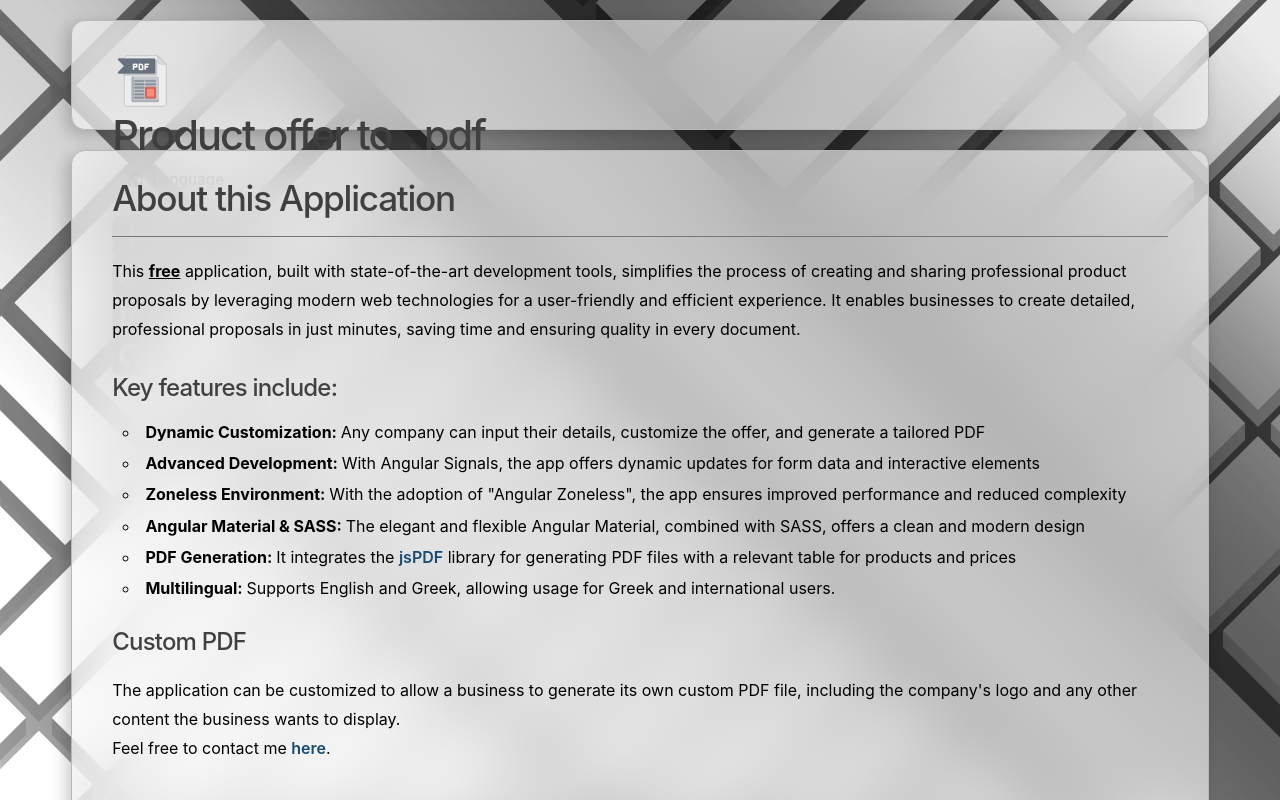
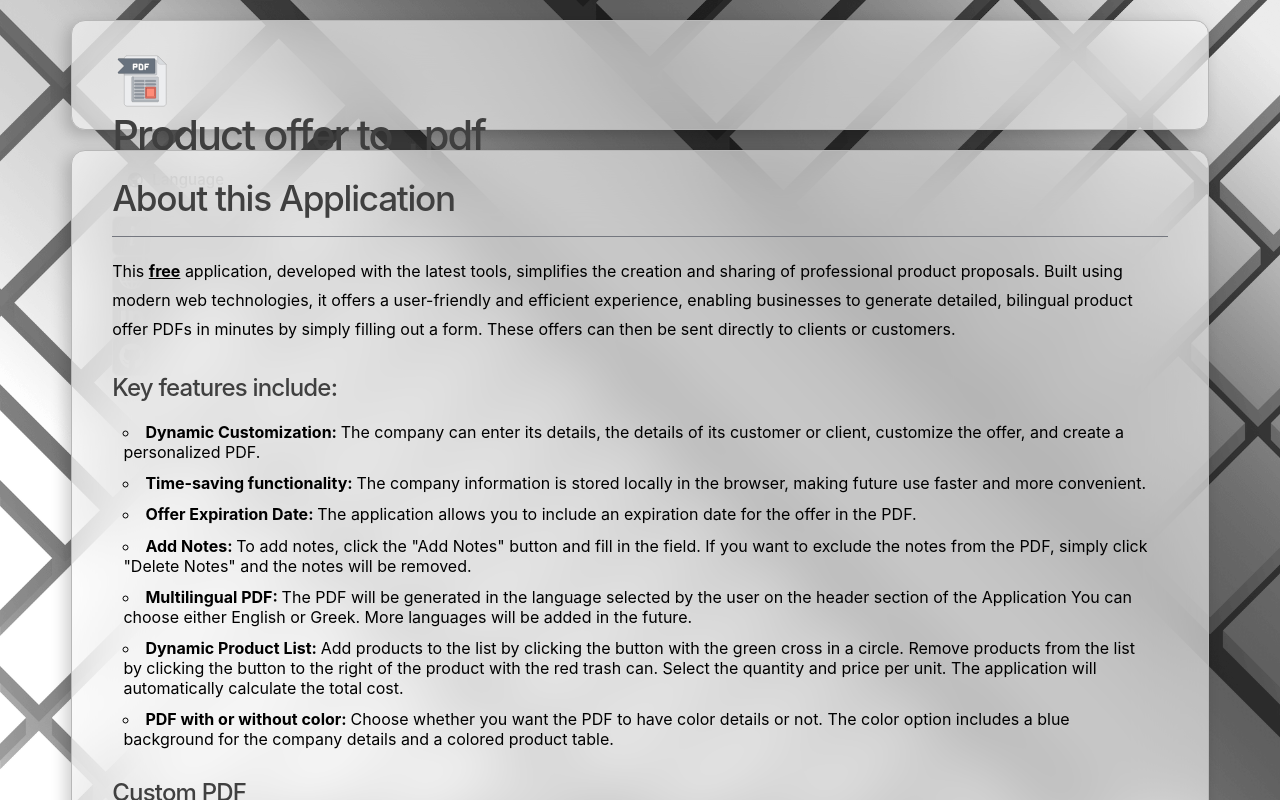
Before and after one commit to nickpolizogopoulos/product-list-offer, an Angular app: page /about in a window 1280 px wide. Shown: the top 800 px of the page. Built offline with nearby package versions, Linux system fonts and the light colour scheme.

Commit message:
Refactor: Update README and About content for clarity and improved descriptions.

```diff
--- a/src/app/pages/about/english-content.ts
+++ b/src/app/pages/about/english-content.ts
@@ -3,43 +3,61 @@ import { type AboutContent } from "./about-types";
 export const contentEng: AboutContent = {
     pageHeader: 'About this Application',
     appDescription: `
-        This <strong><u>free</u></strong> application, built with state-of-the-art development tools, simplifies the process
-        of creating and sharing professional product proposals by leveraging modern web technologies for a user-friendly and
-        efficient experience. It enables businesses to create detailed, professional proposals in just minutes, saving time and
-        ensuring quality in every document.
+        This <strong><u>free</u></strong> application, developed with the latest tools,
+        simplifies the creation and sharing of professional product proposals.
+        Built using modern web technologies, it offers a user-friendly and efficient experience,
+        enabling businesses to generate detailed, bilingual product offer PDFs in minutes by simply filling out a form.
+        These offers can then be sent directly to clients or customers.
     `,
     keyFeaturesHeader: 'Key features include:',
     features: [
         {
             name: 'Dynamic Customization',
-            information: 'Any company can input their details, customize the offer, and generate a tailored PDF'
+            information: `The company can enter its details, the details of its customer or client, customize the offer, and create a personalized PDF.`
         },
         {
-            name: 'Advanced Development',
-            information: 'With Angular Signals, the app offers dynamic updates for form data and interactive elements'
+            name: 'Time-saving functionality',
+            information: 'The company information is stored locally in the browser, making future use faster and more convenient.'
         },
         {
-            name: 'Zoneless Environment',
-            information: 'With the adoption of "Angular Zoneless", the app ensures improved performance and reduced complexity'
+            name: 'Offer Expiration Date',
+            information: 'The application allows you to include an expiration date for the offer in the PDF.'
         },
         {
-            name: 'Angular Material & SASS',
-            information: 'The elegant and flexible Angular Material, combined with SASS, offers a clean and modern design'
+            name: 'Add Notes',
+            information: `
+                To add notes, click the "Add Notes" button and fill in the field.
+                If you want to exclude the notes from the PDF, simply click "Delete Notes" and the notes will be removed.
+            `
         },
         {
-            name: 'PDF Generation',
-            information: `It integrates the <a class="link" href="https://artskydj.github.io/jsPDF/docs/jsPDF.html" target="_blank">jsPDF</a>
-                library for generating PDF files with a relevant table for products and prices`
+            name: 'Multilingual PDF',
+            information: `
+                The PDF will be generated in the language selected by the user on the header section of the Application
+                You can choose either English or Greek. More languages will be added in the future.
+            `
         },
         {
-            name: 'Multilingual',
-            information: 'Supports English and Greek, allowing usage for Greek and international users.'
+            name: 'Dynamic Product List',
+            information: `
+                Add products to the list by clicking the button with the green cross in a circle.
+                Remove products from the list by clicking the button to the right of the product with the red trash can.
+                Select the quantity and price per unit. The application will automatically calculate the total cost.
+            `
+        },
+        {
+            name: 'PDF with or without color',
+            information: `
+                Choose whether you want the PDF to have color details or not.
+                The color option includes a blue background for the company details and a colored product table.
+            `
         }
     ],
     customPdfHeader: 'Custom PDF',
     contact: [
         `The application can be customized to allow a business to generate its own custom PDF file,
                 including the company's logo and any other content the business wants to display.`,
+        `There is the option to create any kind of PDF files, not just product offers.`,
         `Feel free to contact me
         <a class="link" href="mailto:nick.polizogopoulos@gmail.com?Subject=About a custom .pdf generator">
             here</a>.`,
--- a/src/app/pages/about/greek-content.ts
+++ b/src/app/pages/about/greek-content.ts
@@ -3,44 +3,65 @@ import { AboutContent } from "./about-types";
 export const contentGr: AboutContent = {
     pageHeader: 'Σχετικά με την Εφαρμογή',
     appDescription: `
-        Αυτή η <strong><u>δωρεάν</u></strong> εφαρμογή, κατασκευασμένη με εργαλεία εφαρμογών τελευταίας τεχνολογίας,
-        απλοποιεί τη διαδικασία δημιουργίας και κοινοποίησης επαγγελματικών προσφορών προϊόντων, αξιοποιώντας σύγχρονες
-        τεχνολογίες ιστού για μια φιλική και αποδοτική εμπειρία χρήσης. Παρέχει στις επιχειρήσεις τη δυνατότητα να
-        δημιουργούν λεπτομερείς, επαγγελματικές προσφορές σε λίγα λεπτά, εξοικονομώντας χρόνο και διασφαλίζοντας
-        την ποιότητα σε κάθε έγγραφο.
+        Αυτή η <strong><u>δωρεάν</u></strong> εφαρμογή, που αναπτύχθηκε με τα πιο σύγχρονα εργαλεία,
+        απλοποιεί τη δημιουργία και την κοινοποίηση επαγγελματικών προτάσεων προϊόντων.
+        Δημιουργημένη με τη χρήση σύγχρονων τεχνολογιών web, προσφέρει μια φιλική προς τον χρήστη και αποδοτική εμπειρία,
+        επιτρέποντας στις επιχειρήσεις να δημιουργούν λεπτομερή, δίγλωσσα PDF προσφορών προϊόντων μέσα σε λίγα λεπτά,
+        απλώς συμπληρώνοντας μια φόρμα.
+        Αυτές οι προσφορές μπορούν στη συνέχεια να αποσταλούν απευθείας σε πελάτες ή συνεργάτες.
     `,
     keyFeaturesHeader: 'Τα βασικά χαρακτηριστικά περιλαμβάνουν:',
     features: [
         {
             name: 'Δυναμική Προσαρμογή',
-            information: 'Κάθε εταιρεία μπορεί να εισάγει τα στοιχεία της, να προσαρμόσει την προσφορά και να δημιουργήσει ένα εξατομικευμένο PDF'
+            information: `
+                Η εταιρεία μπορεί να εισάγει τα στοιχεία της, τα στοιχεία του πελάτη ή συνεργάτη της,
+                να προσαρμόσει την προσφορά και να δημιουργήσει ένα εξατομικευμένο PDF.
+            `
         },
         {
-            name: 'Προηγμένη Ανάπτυξη',
-            information: 'Με τα Angular Signals, η εφαρμογή προσφέρει δυναμικές ενημερώσεις για τα δεδομένα της φόρμας και τα διαδραστικά στοιχεία'
+            name: 'Λειτουργία Εξοικονόμησης Χρόνου',
+            information: 'Οι πληροφορίες της εταιρείας αποθηκεύονται τοπικά στον περιηγητή, καθιστώντας τη μελλοντική χρήση πιο γρήγορη και πιο εύκολη.'
         },
         {
-            name: 'Περιβάλλον Zoneless',
-            information: 'Με την υιοθέτηση του "Angular Zoneless", η εφαρμογή εξασφαλίζει βελτιωμένη απόδοση και μειωμένη πολυπλοκότητα'
+            name: 'Ημερομηνίας Λήξης Προσφοράς',
+            information: 'Η εφαρμογή σας επιτρέπει να προσθέσετε ημερομηνία λήξης στην προσφορά στο PDF.'
         },
         {
-            name: 'Angular Material & SASS',
-            information: 'Το κομψό και ευέλικτο Angular Material σε συνδιασμό με την SASS προσφέρουν έναν καθαρό και μοντέρνο σχεδιασμό'
+            name: 'Προσθήκη Σημειώσεων',
+            information: `
+                Για να προσθέσετε σημειώσεις, πατήστε το κουμπί "Προσθήκη σημειώσεων" και συμπληρώστε το πεδίο.
+                Σε περίπτωση που θέλετε να αποκλείσετε τις σημειώσεις από το PDF, απλώς πατήστε "Διαγραφή σημειώσεων" και οι σημειώσεις θα αφαιρεθούν.
+            `
         },
         {
-            name: 'Δημιουργία PDF',
-            information: `Ενσωματώνει την βιβλιοθήκη <a class="link" href="https://artskydj.github.io/jsPDF/docs/jsPDF.html" target="_blank">jsPDF</a>
-        για τη δημιουργία αρχείων PDF με σχετικό πίνακα για προϊόντα και τιμές`
+            name: 'Πολύγλωσσο PDF',
+            information: `
+                Το PDF θα δημιουργηθεί στη γλώσσα που έχει επιλέξει ο χρήστης στο πάνω μέρος (μενού) της εφαρμογής.
+                Μπορείτε να επιλέξετε είτε Αγγλικά είτε Ελληνικά. Στο μέλλον θα προστεθούν περισσότερες γλώσσες.
+            `
         },
         {
-            name: 'Πολύγλωσσο',
-            information: 'Υποστηρίζει Αγγλικά και Ελληνικά, επιτρέποντας την χρήση σε Έλληνες και διεθνείς χρήστες'
+            name: 'Δυναμική λίστα προϊόντων',
+            information: `
+                Προσθέστε προϊόντα στη λίστα κάνοντας ένα κλικ στο κουμπί με τον πράσινο σταυρό σε κύκλο.
+                Αφαιρέστε προϊόντα απο την λίστα πατώντας το κουμπί δεξιά του προϊόντος με τον κόκκινο κάδο.
+                Επιλέξτε ποσότητα και τιμή για την μονάδα προϊόντος. Η εφαρμογή θα υπολογίσει μόνη της το συνολικό κόστος.
+            `
+        },
+        {
+            name: 'PDF με χρώμα ή χωρίς',
+            information: `
+                Επιλέξτε αν θέλετε το PDF να είναι με έγχρωμες λεπτομέρειες ή χωρίς.
+                Η έγχρωμη επιλογή περιλαμβάνει μπλε φόντο στα στοιχεία της εταιρείας και χρωματιστό πίνακα προϊόντων.
+            `
         }
     ],
     customPdfHeader: 'Προσαρμοσμένο PDF',
         contact: [
         `Η εφαρμογή μπορεί να προσαρμοστεί ώστε να επιτρέπει σε μια επιχείρηση να δημιουργεί το δικό της
         προσαρμοσμένο αρχείο PDF, συμπεριλαμβανομένου του λογότυπου της εταιρείας και οποιουδήποτε άλλου περιεχομένου θέλει να προβάλλει.`,
+        `Υπάρχει η δυνατότητα δημιουργίας κάθε είδους αρχείων PDF, όχι μόνο προσφορών προϊόντων.`,
         `Μη διστάσετε να επικοινωνήσετε μαζί μου
         <a class="link" href="mailto:nick.polizogopoulos@gmail.com?Subject=Σχετικά με προσαρμοσμένη εφαρμογή δημιουργίας PDF">
         εδώ</a>.`,
```
Also changed, not shown: 1 other file (tests, documents, lock files or other folders).
